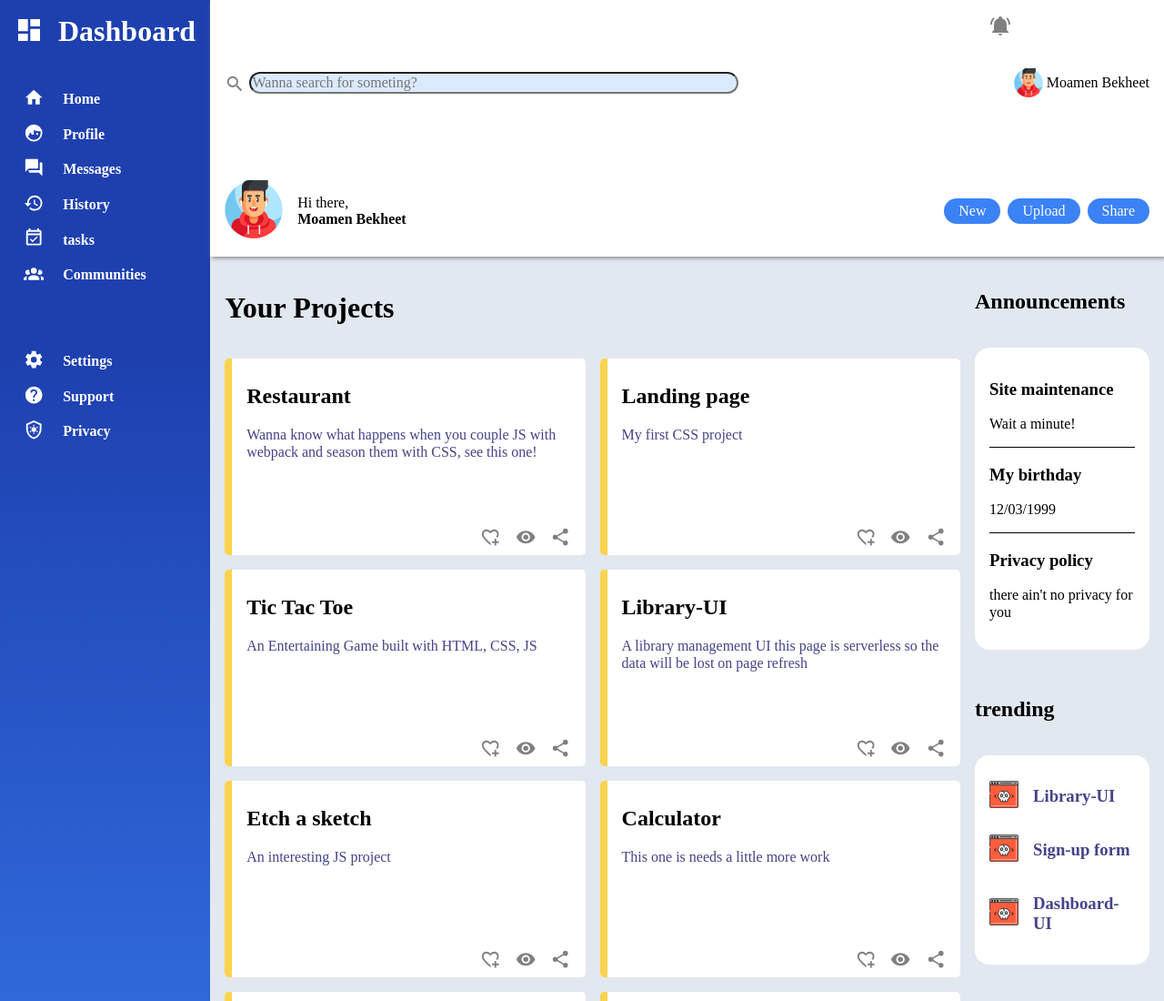
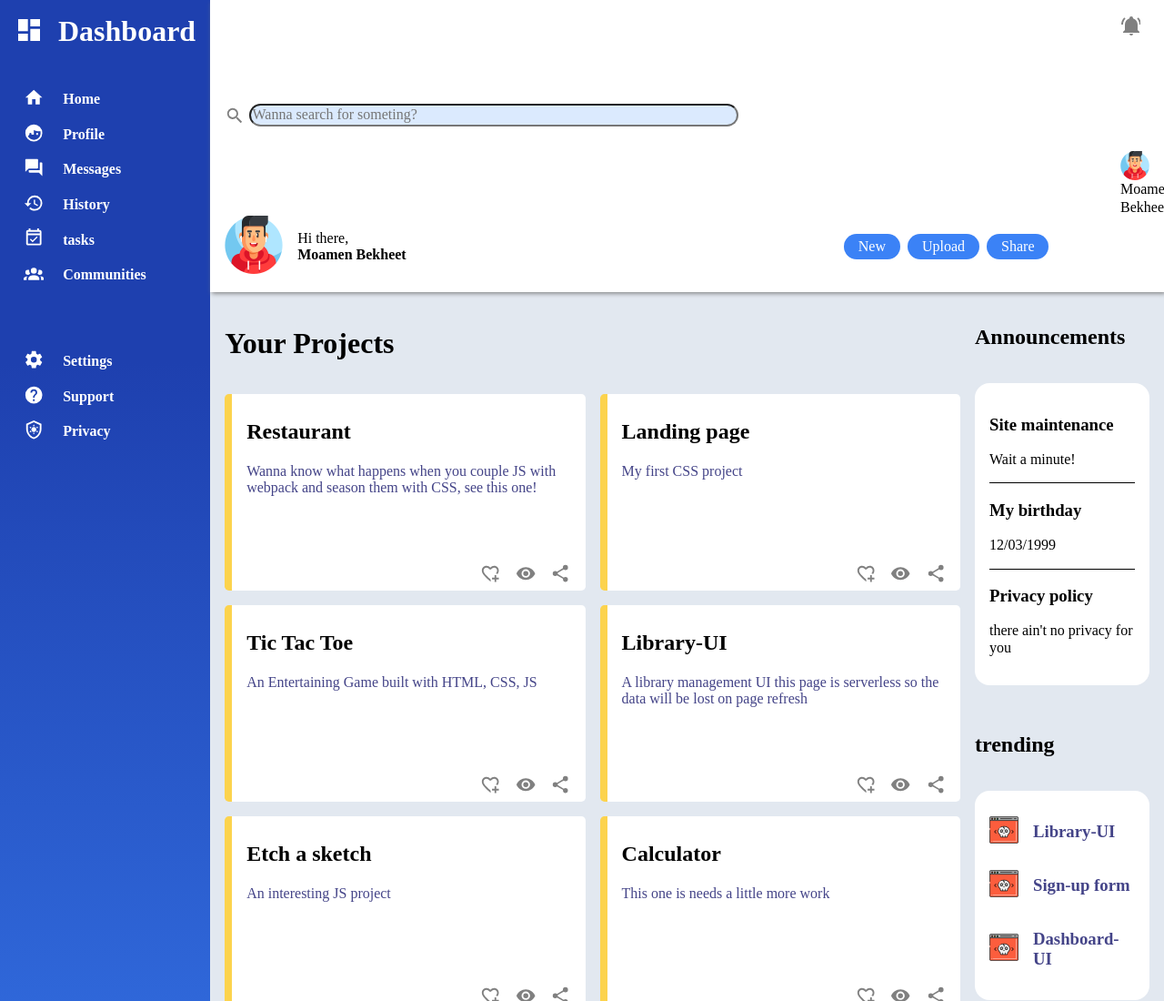
Before and after one commit to Moamen-bekheet/Dashboard-UI, a plain HTML site: page index.html in a window 1280 px wide. Shown: the top 1100 px of the page at 91% size. Drawn offline with Linux system fonts and the light colour scheme.

Commit message:
Update style.css

```diff
--- a/style.css
+++ b/style.css
@@ -353,6 +353,10 @@ body{
     gap: 1rem;
     column-gap: 0;
 }
+img[src="./gamer (1).png"]{
+    width: 32px;
+    height: 32px;
+}
 .side-bar{
     grid-row: 1/2;
     background: linear-gradient(.5turn,#1e40af 25%,#3b82f6);
@@ -400,13 +404,14 @@ label>svg, .notification>svg, .notification>span, .notification>img{
 }
 
 .header{
+    align-items: start;
     height: max-content;
     display: grid;
     grid-template-columns: 2fr 1fr;
     align-items: center;
     padding: 1rem;
     box-shadow: 2px .1rem 5px gray;
-    row-gap: 2rem;
+    row-gap: 0;
     column-gap: .5rem;
     background-color: white;
 }
@@ -419,10 +424,11 @@ label>svg, .notification>svg, .notification>span, .notification>img{
 .header-buttons{
     display: flex;
     gap: .5rem;
-    justify-content: flex-end;
+    align-self: center;
 }
 .notification{
     justify-self: end;
+    width: 32px;
 }
 input{
     width: 80%;
```
